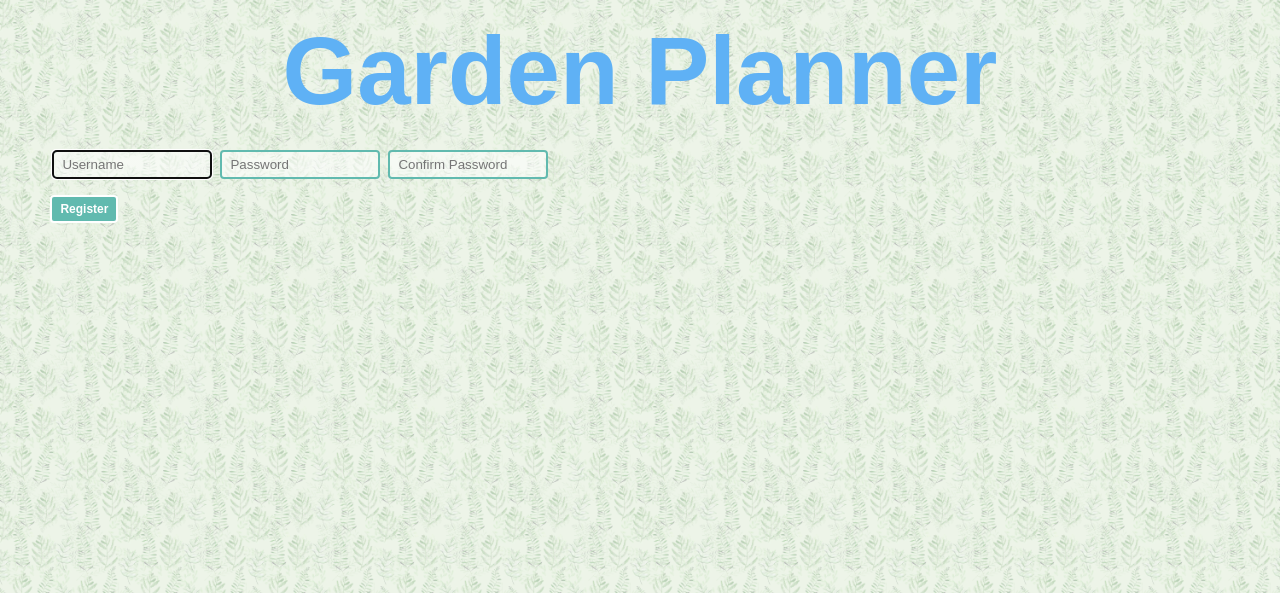
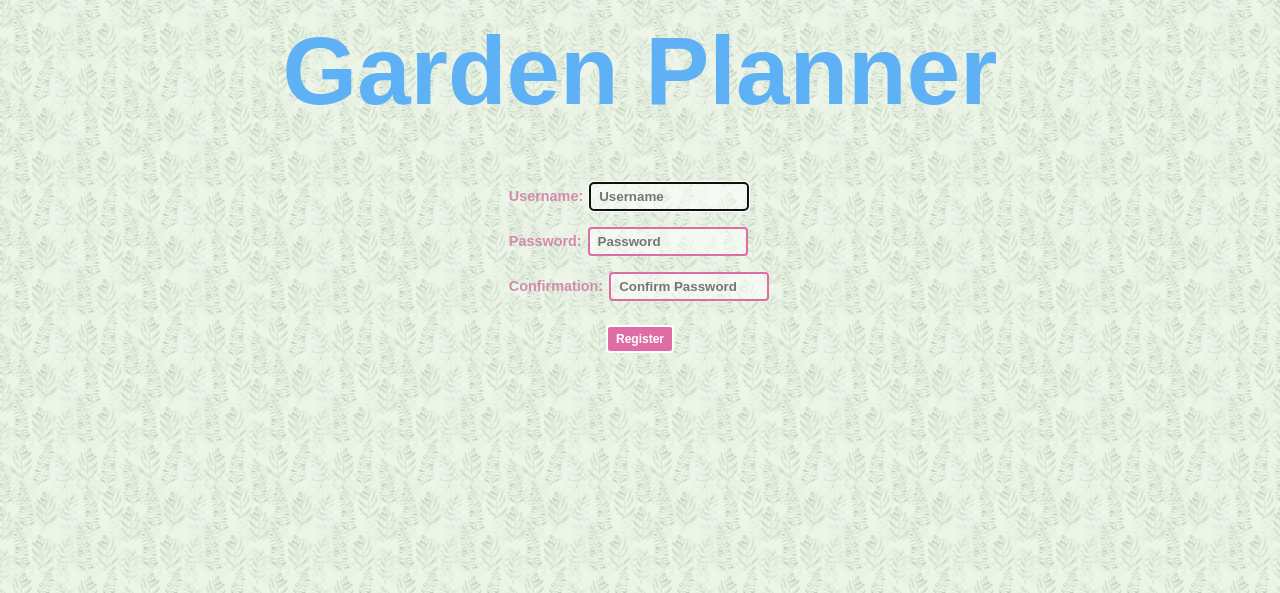
Before and after one commit to berternie9/garden-planner, a Flask app: page /register in a window 1280 px wide. Shown: the part 94-687 px from the top of the page. Run offline with Flask 3, Linux system fonts and the light colour scheme; some libraries are stand-ins or nearby versions; some web fonts are replaced.

Commit message:
update css

```diff
--- a/static/styles.css
+++ b/static/styles.css
@@ -153,8 +153,8 @@
 
 .login-form, .register-form {
     padding: 0;
-    margin: 3rem;
-    text-align: center;
+    margin: 3rem auto;
+    width: fit-content;
 }
 
 .login-form button, .register-form button {
--- a/templates/register.html
+++ b/templates/register.html
@@ -5,10 +5,16 @@
 {% endblock %}
 
 {% block main %}
-    <form action="/register" method="post">
-        <input autocomplete="off" autofocus name="username" placeholder="Username" type="text">
-        <input autocomplete="off" name="password" placeholder="Password" type="password">
-        <input autocomplete="off" name="confirmation" placeholder="Confirm Password" type="password">
+    <form class="register-form" action="/register" method="post">
+        <label class="input_label">Username:
+            <input autocomplete="off" autofocus name="username" placeholder="Username" type="text">
+        </label>
+        <label class="input_label">Password:
+            <input name="password" placeholder="Password" type="password">
+        </label>
+        <label class="input_label">Confirmation:
+            <input autocomplete="off" name="confirmation" placeholder="Confirm Password" type="password">
+        </label>
         <button type="submit">Register</button>
     </form>
 {% endblock %}
```
